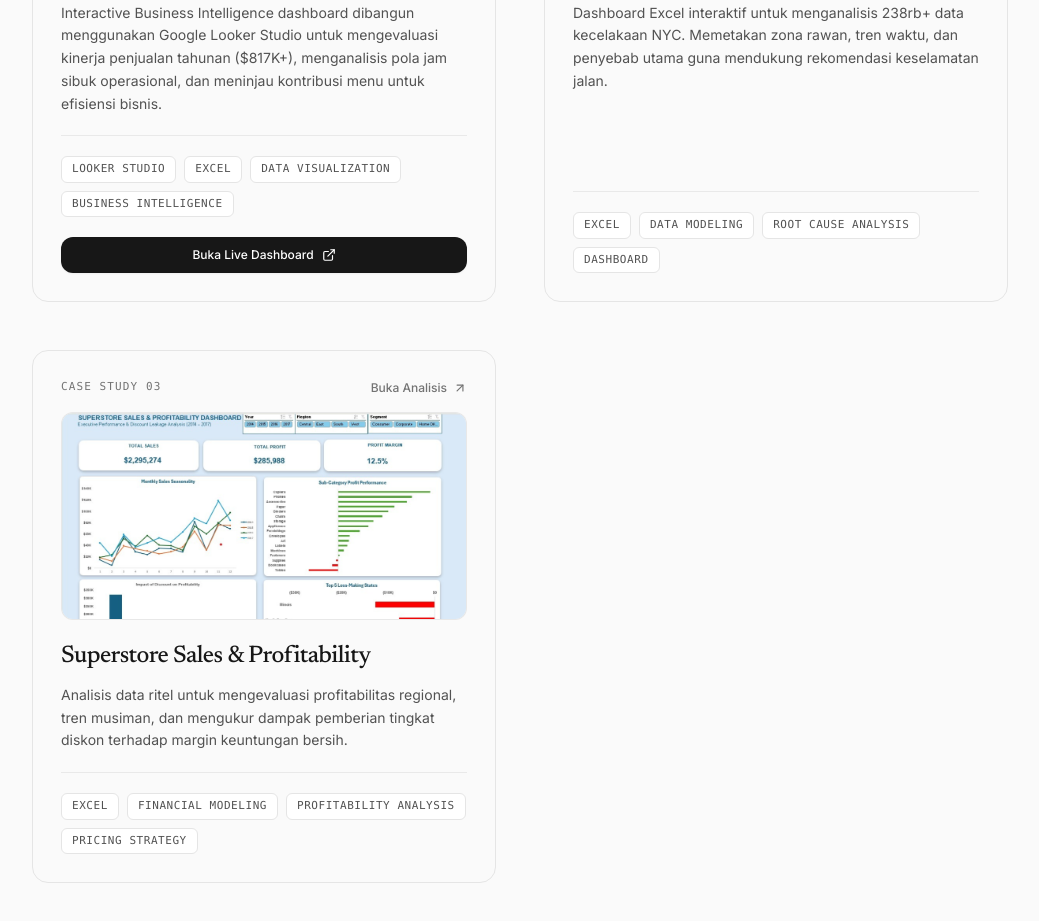
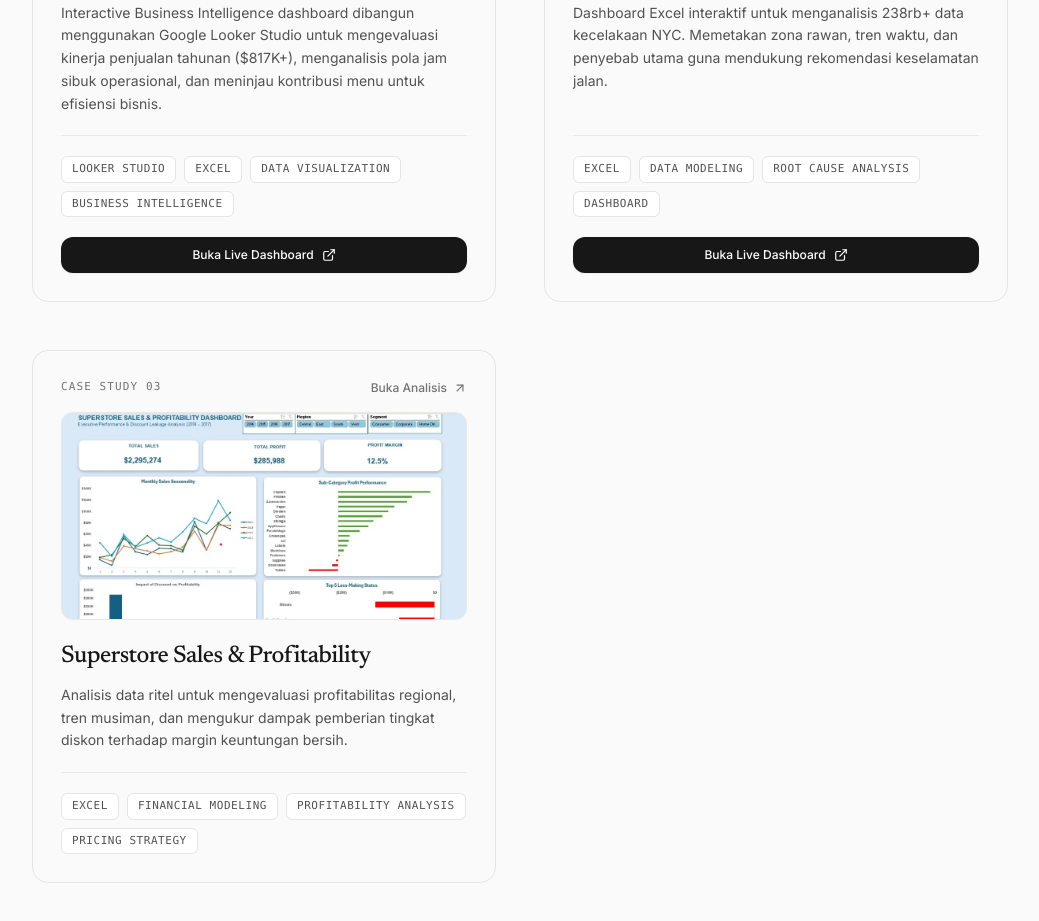
Before and after one commit to qivoradev/portofoliobyiqbal, a React (Vite) app: page / in a window 1280 px wide. Shown: the part 1860-2781 px from the top of the page, without its empty margins (120-1159 px from the left). Built offline with nearby package versions, Linux system fonts and the light colour scheme; a web font is replaced by a local one.

Commit message:
feat(projects): add interactive google sheets link to NYC traffic safety project

```diff
--- a/src/App.jsx
+++ b/src/App.jsx
@@ -187,6 +187,10 @@ const content = {
           id: 'nyc-traffic-safety',
           title: 'NYC Traffic Safety',
           imageUrl: '/projects/nyc-dashboard.png',
+          link: 'https://docs.google.com/spreadsheets/d/14tUDF0U0uOKbzDJWcWhTAp6HI32FQJAM/edit?usp=sharing&ouid=103313291434112811548&rtpof=true&sd=true',
+          liveUrl:
+            'https://docs.google.com/spreadsheets/d/14tUDF0U0uOKbzDJWcWhTAp6HI32FQJAM/edit?usp=sharing&ouid=103313291434112811548&rtpof=true&sd=true',
+          url: 'https://docs.google.com/spreadsheets/d/14tUDF0U0uOKbzDJWcWhTAp6HI32FQJAM/edit?usp=sharing&ouid=103313291434112811548&rtpof=true&sd=true',
           shortDesc:
             'Dashboard Excel interaktif untuk menganalisis 238rb+ data kecelakaan NYC. Memetakan zona rawan, tren waktu, dan penyebab utama guna mendukung rekomendasi keselamatan jalan.',
           tools: ['Excel', 'Data Modeling', 'Root Cause Analysis', 'Dashboard'],
@@ -417,6 +421,10 @@ const content = {
           id: 'nyc-traffic-safety',
           title: 'NYC Traffic Safety',
           imageUrl: '/projects/nyc-dashboard.png',
+          link: 'https://docs.google.com/spreadsheets/d/14tUDF0U0uOKbzDJWcWhTAp6HI32FQJAM/edit?usp=sharing&ouid=103313291434112811548&rtpof=true&sd=true',
+          liveUrl:
+            'https://docs.google.com/spreadsheets/d/14tUDF0U0uOKbzDJWcWhTAp6HI32FQJAM/edit?usp=sharing&ouid=103313291434112811548&rtpof=true&sd=true',
+          url: 'https://docs.google.com/spreadsheets/d/14tUDF0U0uOKbzDJWcWhTAp6HI32FQJAM/edit?usp=sharing&ouid=103313291434112811548&rtpof=true&sd=true',
           shortDesc:
             'Interactive Excel dashboard analyzing 238k+ NYC collision records to map high-risk zones, time trends, and root causes for actionable safety recommendations.',
           tools: ['Excel', 'Data Modeling', 'Root Cause Analysis', 'Dashboard'],
@@ -957,10 +965,10 @@ export default function App() {
                     ))}
                   </div>
 
-                  {(project.link || project.liveUrl) && (
+                  {(project.link || project.liveUrl || project.url) && (
                     <div className="pt-1">
                       <a
-                        href={project.link || project.liveUrl}
+                        href={project.link || project.liveUrl || project.url}
                         target="_blank"
                         rel="noopener noreferrer"
                         onClick={(e) => e.stopPropagation()}
@@ -1210,9 +1218,9 @@ export default function App() {
                 </h2>
               </div>
               <div className="flex items-center gap-2 shrink-0">
-                {(selectedProject.link || selectedProject.liveUrl) && (
+                {(selectedProject.link || selectedProject.liveUrl || selectedProject.url) && (
                   <a
-                    href={selectedProject.link || selectedProject.liveUrl}
+                    href={selectedProject.link || selectedProject.liveUrl || selectedProject.url}
                     target="_blank"
                     rel="noopener noreferrer"
                     className="inline-flex items-center gap-1.5 px-3 py-1.5 rounded-lg text-xs font-medium bg-neutral-900 text-white hover:bg-neutral-800 dark:bg-neutral-100 dark:text-neutral-950 dark:hover:bg-white transition-all shadow-xs"
```
